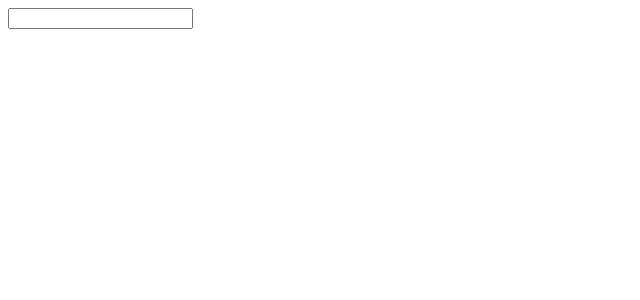
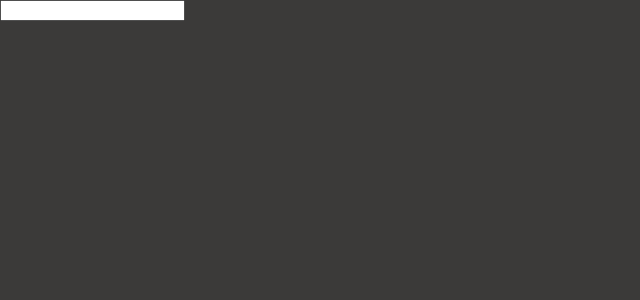
Before and after one commit to Fennerwe/Wantable-Challenge, a React (Create React App) app: page /#/ in a window 1280 px wide. Shown: the top 300 px of the page, without its empty margins (0-640 px from the left). Built offline with nearby package versions, Linux system fonts and the light colour scheme.

Commit message:
Apply global styling

```diff
--- a/src/App.scss
+++ b/src/App.scss
@@ -1,2 +1,8 @@
 .App {
 }
+
+body {
+  margin: 0px;
+  background-color: #3b3a39;
+  color: #f7f7f7;
+}
```
